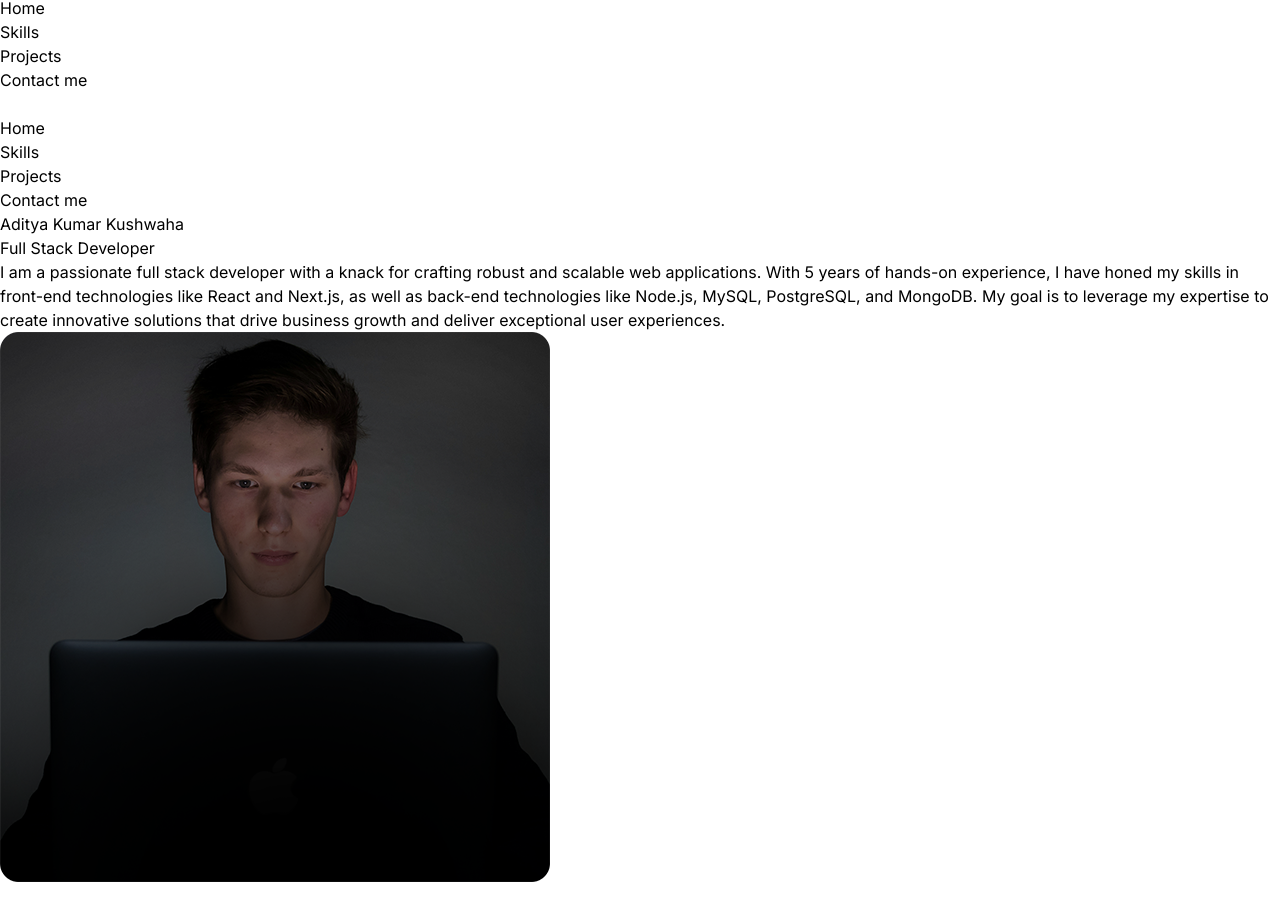
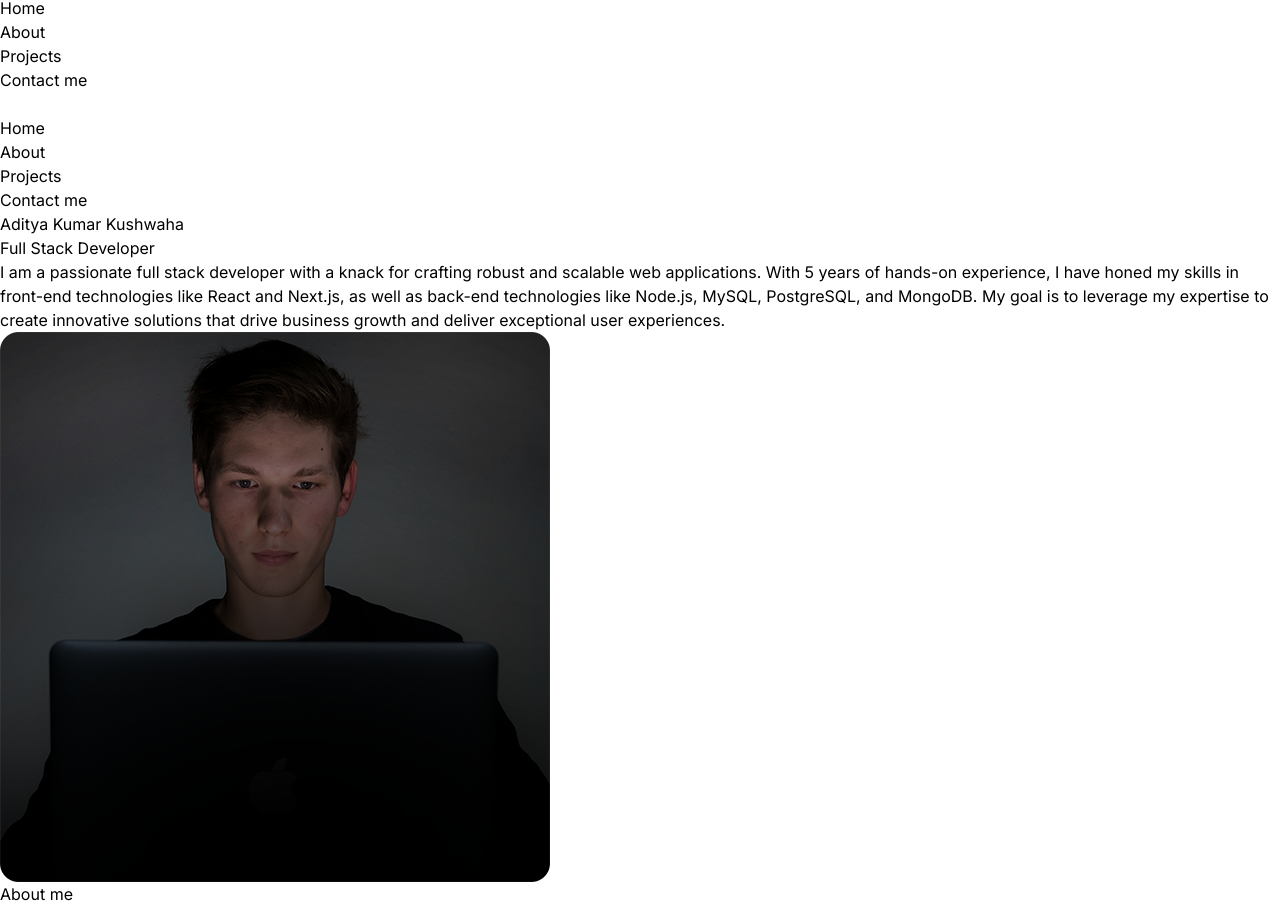
Before and after one commit to adityakkpk/MyPortfolio, a React (Vite) app: page / in a window 1280 px wide. Shown: the part 52-958 px from the top of the page. Before the commit the page ends 934 px from the top, so only its background shows below. Built offline with nearby package versions, Linux system fonts and the light colour scheme.

Commit message:
About section started

```diff
--- a/src/App.jsx
+++ b/src/App.jsx
@@ -1,3 +1,4 @@
+import About from "./Components/About"
 import Hero from "./Components/Hero"
 import Navbar from "./Components/Navbar"
 
@@ -12,6 +13,7 @@ function App() {
       <div className="container mx-auto px-2 lg:px-12">
         <Navbar />
         <Hero />
+        <About />
       </div>
 
     </div>
--- /dev/null
+++ b/src/Components/About.jsx
@@ -0,0 +1,11 @@
+import React from 'react'
+
+const About = () => {
+    return (
+        <div id='about' className='border-b border-neutral-900 pb-4 pt-4'>
+            <h1 className='my-20 text-center text-4xl'>About me</h1>
+        </div>
+    );
+}
+
+export default About
--- a/src/Components/Hero.jsx
+++ b/src/Components/Hero.jsx
@@ -4,7 +4,7 @@ import profilePic from "../assets/akkPP.png";
 
 function Hero() {
   return (
-    <div className='border-b border-neutral-900 pb-4 lg:mb-35'>
+    <div id='home' className='border-b border-neutral-900 pb-4 lg:mb-35 pt-16'>
       <div className="flex flex-wrap">
         <div className="w-full lg:w-1/2">
             <div className="flex flex-col items-center lg:items-start">
--- a/src/Components/Navbar.jsx
+++ b/src/Components/Navbar.jsx
@@ -12,7 +12,7 @@ const Navbar = () => {
     };
 
   return (
-    <nav className="h-16 flex flex-wrap justify-between items-center reletive left-0 right-0 py-2">
+    <nav className="h-16 flex flex-wrap justify-between items-center fixed left-0 right-0 top-0 py-2 lg:px-12">
         <div className="flex flex-wrap items-center justify-center text-2xl gap-4 px-3">
             <a href="https://www.linkedin.com/in/adityakumarkushwaha">
                 <FaLinkedin />
@@ -31,7 +31,7 @@ const Navbar = () => {
                     <a href="#home" className="hover:text-orange-700 duration-200">Home</a>
                 </li>
                 <li>
-                    <a href="#skills" className="hover:text-orange-700 duration-200">Skills</a>
+                    <a href="#about" className="hover:text-orange-700 duration-200">About</a>
                 </li>
                 <li>
                     <a href="#projects" className="hover:text-orange- duration-200">Projects</a>
@@ -49,19 +49,19 @@ const Navbar = () => {
         >
             <svg className="h-6 w-10 text-white" fill="none" viewBox="0 0 24 22" stroke="currentColor"><path strokeLinecap="round" strokeLinejoin="round" strokeWidth="2.5" d="M4 6h16M4 12h16m-7 6h7"></path></svg>
         </button>
-        <div className={` ${ isHidden ? "hidden" : "block" } md:hidden w-full md:w-auto absolute top-14 left-0 border-t border-black`}>
+        <div className={` ${ isHidden ? "hidden" : "block" } md:hidden w-full md:w-auto absolute top-14 left-0 border-t border-black bg-gray-700`}>
             <ul className="flex flex-col font-medium lg:flex-row lg:space-x-8 lg:mt-0">
                 <li>
                     <a className="block py-2 pr-4 pl-3 duration-200 text-white border-b border-gray-100 hover:bg-gray-800 hover:rounded-lg m-1 lg:hover:bg-transparent lg:border-0 hover:text-orange-700 lg:p-0" href="#">Home</a>
                 </li>
                 <li>
-                    <a className="block py-2 pr-4 pl-3 duration-200 text-white border-b border-gray-100 hover:bg-gray-800 hover:rounded-lg m-1  lg:hover:bg-transparent lg:border-0 hover:text-orange-700 lg:p-0 active" href="#skills">Skills</a>
+                    <a className="block py-2 pr-4 pl-3 duration-200 text-white border-b border-gray-100 hover:bg-gray-800 hover:rounded-lg m-1  lg:hover:bg-transparent lg:border-0 hover:text-orange-700 lg:p-0" href="#about">About</a>
                 </li>
                 <li>
-                    <a className="block py-2 pr-4 pl-3 duration-200 text-white border-b border-gray-100 hover:bg-gray-800 hover:rounded-lg m-1  lg:hover:bg-transparent lg:border-0 hover:text-orange-700 lg:p-0 active" href="#projects">Projects</a>
+                    <a className="block py-2 pr-4 pl-3 duration-200 text-white border-b border-gray-100 hover:bg-gray-800 hover:rounded-lg m-1  lg:hover:bg-transparent lg:border-0 hover:text-orange-700 lg:p-0" href="#projects">Projects</a>
                 </li>
                 <li>
-                    <a className="block py-2 pr-4 pl-3 duration-200 text-white border-b border-gray-100 hover:bg-gray-800 hover:rounded-lg m-1  lg:hover:bg-transparent lg:border-0 hover:text-orange-700 lg:p-0 active" href="#contact">Contact me</a>
+                    <a className="block py-2 pr-4 pl-3 duration-200 text-white border-b border-gray-100 hover:bg-gray-800 hover:rounded-lg m-1  lg:hover:bg-transparent lg:border-0 hover:text-orange-700 lg:p-0" href="#contact">Contact me</a>
                 </li>
             </ul>
         </div>
--- a/src/index.css
+++ b/src/index.css
@@ -7,3 +7,7 @@
 :root {
     font-family: "Inter", sans-serif;
 }
+
+html {
+    scroll-behavior: smooth;
+}
```
